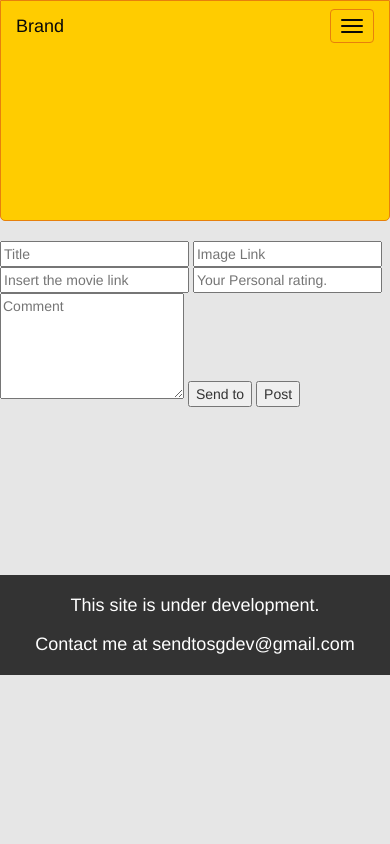
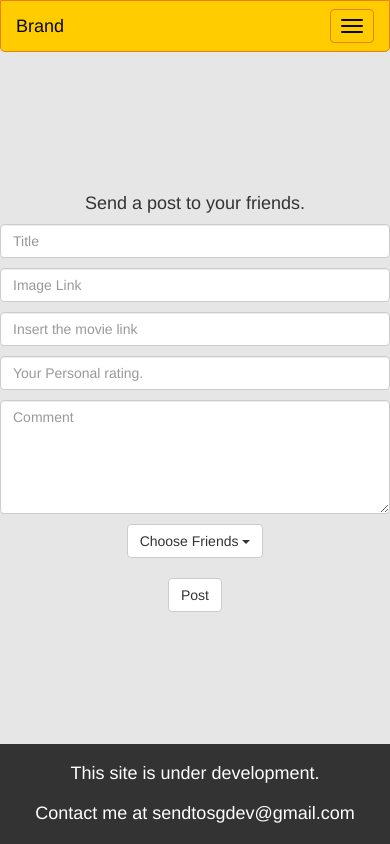
Before and after one commit to thepassenger-hub/MyCinema, a Django app: page /newpost in a window 390 px wide. Run offline with Django 3.2, Linux system fonts and the light colour scheme; a user stored in the database is signed in; tables that the repository leaves empty hold one stand-in row (values such as "Sample post"); some libraries are stand-ins or nearby versions.

Commit message:
Add newpost and settings. Fix request bug

```diff
--- /dev/null
+++ b/movieapp_backend/movieapp_frontend/static/css/newpost.css
@@ -0,0 +1,41 @@
+/********************************
+Small devices - Tablets (<768px)
+********************************/
+@media screen and (max-width: 767px){
+    .main {
+        width: 100%;
+        min-height: calc(100vh - 172px);
+        display: flex;
+        flex-direction: column;
+        justify-content: center;
+        text-align: center;
+    }
+
+    form input, textarea {
+        margin-bottom: 10px;
+    }
+
+    .error {
+        border: 1px solid red;
+        -webkit-box-shadow: 0px 0px 12px 2px rgba(255,0,0,1);
+        -moz-box-shadow: 0px 0px 12px 2px rgba(255,0,0,1);
+        box-shadow: 0px 0px 12px 2px rgba(255,0,0,1);
+    }
+    #send_to_button {
+        margin-bottom: 20px;
+    }
+    input[type='checkbox'] {
+        width: 18px;
+        height: 18px;
+        vertical-align: bottom;
+        margin-right: 100px;
+        float: right;
+    }
+    .dropdown-menu {
+        width: 100%;
+        font-size: 18px;
+    }
+    #send_post_button {
+        margin-bottom: 20px;
+    }
+}
--- a/movieapp_backend/movieapp_frontend/templates/movieapp_frontend/newpost.html
+++ b/movieapp_backend/movieapp_frontend/templates/movieapp_frontend/newpost.html
@@ -1,22 +1,47 @@
 {% extends 'skeleton.html' %}
+{% block imports %}
+{% load static %}
+<link type="text/css" rel="stylesheet" href="{% static 'css/newpost.css' %}" />
+<script src="{% static 'js/newpost.js' %}"></script>
+{% endblock %}
 {% block title %}
 <title>New Post</title>
 {% endblock %}
 {% block body %}
 <div class="main">
-    <form role="form" action="#" method="post">
+    <h4 id="movie_post_info">Send a post to your friends.</h4>
+    <form role="form" action="#" method="post" id="newpost_form">
         {% csrf_token %}
-        <input placeholder="Title" id="title_input" type="text" name="title">
-        <input placeholder="Image Link" id="img_input" type="text" name="img">
-        <input placeholder="Insert the movie link" id="url_input" type="text" name="url">
-        <input placeholder="Your Personal rating." id="rating_input" type="text" name="rating">
+        <input class="form-control" placeholder="Title" id="title_input" type="text" name="title">
+        <input class="form-control" placeholder="Image Link" id="img_input" type="text" name="img">
+        <input class="form-control" placeholder="Insert the movie link" id="url_input" type="text" name="url">
+        <input class="form-control" placeholder="Your Personal rating." id="rating_input" type="text" name="rating">
         <!-- Atm there is no friends showing in this page. we will default send to all until we can add friends display -->
-        <input type="hidden" name="send_to" value="">
-        <textarea rows="5" placeholder="Comment" id="comment_textarea" name="comment"></textarea>
-        <button type="button" id="send_to_button">Send to</button>
-        <button type="submit" id="send_post_button">Post</button>
+        <input type="hidden" name="send_to" id="send_to_input" value="">
+        <textarea class="form-control" rows="5" placeholder="Comment" id="comment_textarea" name="comment"></textarea>
+        <div class="dropdown">
+            <button type="button" class="btn btn-default" id="send_to_button" data-toggle="dropdown" aria-haspopup="true" aria-expanded="true">Choose Friends <span class="caret"></button>
+            <ul class="dropdown-menu">
+                {% if friends %}
+                    {% for friend in friends %}
+                        <li><a href="#" data-value="{{friend}}" tabIndex="-1">{{friend}}<input type="checkbox"/></a></li>
+                    {% endfor %}
+                {% else %}
+                    <li>You have no friends at the moment. Why don't you add someone?</li>
+                {% endif %}
+            </ul>
+        </div>
+        <button class="btn btn-default" type="submit" id="send_post_button">Post</button>
     </form>
-    {{ error }}
-    {{ success }}
+    {% if error %}
+    <div class="errors">
+        <h4><strong>{{ error }}</strong></h4>
+    </div>
+    {% endif %}
+    {% if success %}
+    <div class="messages">
+        <h4><strong>{{ success }}</strong></h4>
+    </div>
+    {% endif %}
 </div>
 {% endblock %}
--- a/movieapp_backend/movieapp_frontend/templates/movieapp_frontend/search_friends.html
+++ b/movieapp_backend/movieapp_frontend/templates/movieapp_frontend/search_friends.html
@@ -14,7 +14,10 @@
             <img class="avatar" src="/avatar_images/{{user.profile.avatar}}">
             <h4 class="user_profile_accountname">User: <a href="{% url 'profile_page' user_id=user.username %}" class="search_results">{{user.username}}</a></h4>
             <h4 class="user_profile_name">Name: {{user.profile.name}}</h4>
-            <a href="{% url 'add_friend' friend_user_id=user.username %}" class="btn btn-default add_friend_button" type="button">ADD FRIEND</a>
+            <form action="{% url 'add_friend' user.username%}" method="post" id="add_friend_form">
+                {% csrf_token %}
+                <button class="btn btn-default add_friend_button" type="submit">ADD FRIEND</button>
+            </form>
         </div>
         {% endfor %}
     {% else %}
--- a/movieapp_backend/movieapp_frontend/templates/skeleton.html
+++ b/movieapp_backend/movieapp_frontend/templates/skeleton.html
@@ -39,6 +39,7 @@
           </form>
           <ul class="nav navbar-nav navbar-right">
             {% if request.user.is_authenticated %}
+                <li><a id="username" href="{% url 'profile_page' user_id=request.user %}">{{request.user}}</a></li>
                 <li><a id="dropdown_settings_link" href="/settings">Settings</a></li>
                 <li><a href="{% url 'logout' %}" id="dropdown_logout_url">Logout</a></li>
             {% else %}
--- a/movieapp_backend/movieapp_frontend/views.py
+++ b/movieapp_backend/movieapp_frontend/views.py
@@ -24,7 +24,8 @@
 @login_required()
 def new_post_page(request):
     if request.method == 'GET':
-        return render(request, 'movieapp_frontend/newpost.html')
+        friends = request.user.profile.get_friends()
+        return render(request, 'movieapp_frontend/newpost.html', {'friends': friends,})
     if request.method == 'POST':
         title = request.POST.get('title')
         image_url = request.POST.get('image_url')
@@ -37,6 +38,10 @@
         if error:
             return render(request, 'movieapp_frontend/newpost.html', {'error': error})
 
+        friends_of_user = user.profile.get_friends()
+        if not friends_of_user:
+            error = 'You must add some friends first.'
+            return render(request, 'movieapp_frontend/newpost.html', {'error': error})
 
         movie_post = MoviePost()
         movie_post.title = title
@@ -45,11 +50,6 @@
         movie_post.content = content
         movie_post.user = user
         movie_post.save()
-
-        friends_of_user = user.profile.get_friends()
-        if not friends_of_user:
-            error = 'You must add some friends first.'
-            return render(request, 'movieapp_frontend/newpost.html', {'error': error})
 
         if send_to:
             send_to = send_to.split(',')
@@ -226,8 +226,9 @@
             return redirect(profile_page, user_id=friend_user_id)
 
         # There must be no request from the two users already
-        already_sent = FriendshipRequest.objects.filter(Q(from_user=request.user)&Q(to_user=friend_user)|Q(from_user=friend_user)&Q(to_user=friend_user))
-        if already_sent:
+        already_sent = FriendshipRequest.objects.filter(Q(from_user=request.user)&Q(to_user=friend_user))
+        already_received = FriendshipRequest.objects.filter(Q(from_user=friend_user)&Q(to_user=request.user))
+        if already_sent or already_received:
             messages.add_message(request, messages.ERROR, 'A friend request is already pending.')
             return redirect(profile_page, user_id=friend_user_id)
 
--- a/movieapp_backend/utils/regex_matching.py
+++ b/movieapp_backend/utils/regex_matching.py
@@ -15,7 +15,11 @@
 def are_fields_invalid(title, rating):
     if not title or not rating:
         return ('This field is required.')
-    if not 1 <= int(rating) <= 10:
+    try:
+        rating = int(rating)
+    except:
+        return ('Invalid rating. Must be 1-10')
+    if not 1 <= rating <= 10:
         return ('Invalid rating. Must be 1-10')
 
 
```
Also changed, not shown: movieapp_backend/functional_tests/tests.py (+7 -8 lines), movieapp_backend/movieapp_frontend/static/css/settings.css (added, +35 -0 lines), movieapp_backend/movieapp_frontend/static/js/index.js (+0 -14 lines), movieapp_backend/movieapp_frontend/static/js/newpost.js (added, +44 -0 lines), movieapp_backend/movieapp_frontend/templates/movieapp_frontend/settings.html (+30 -16 lines), movieapp_backend/movieapp_frontend/tests.py (+9 -9 lines).
